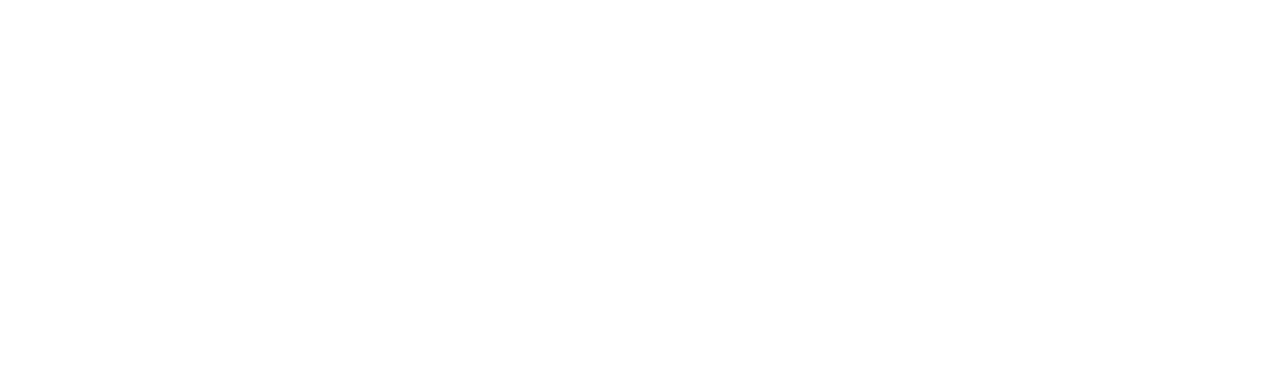
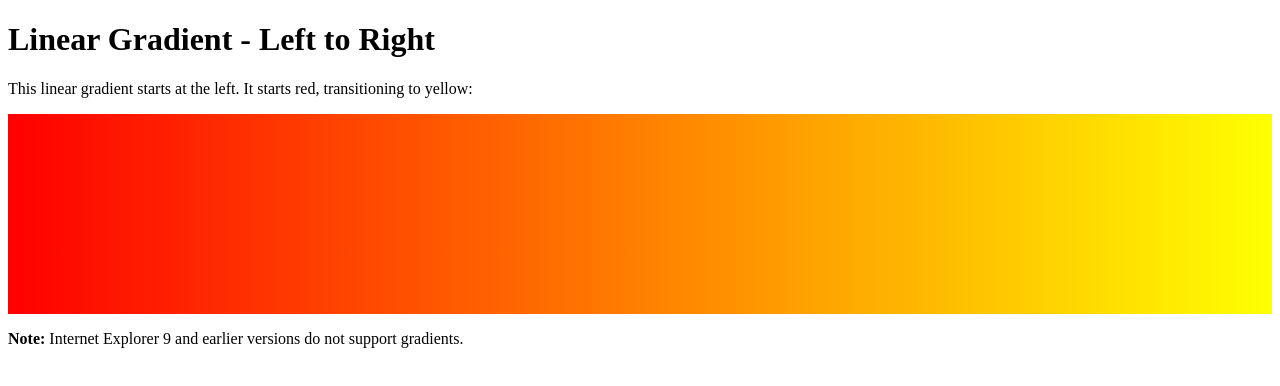
Before and after one commit to Martyb13/Martyb13.github.io, a plain HTML site: page index.html in a window 1280 px wide. Drawn offline with Linux system fonts and the light colour scheme.

Commit message:
Update index.html

```diff
--- a/index.html
+++ b/index.html
@@ -1,11 +1,22 @@
 <!DOCTYPE html>
- <html>
-      <head>
-            <title> Pagina web <\title>
-      <\head>
-      <body style="background: linear-gradient(to left, white, cyan);">
-       <div align="center">
-         <h1>Tutorial Unity</h1>
-       </div>
-      <\body>
- </html>
+<html>
+<head>
+<style>
+#grad1 {
+  height: 200px;
+  background-color: red; /* For browsers that do not support gradients */
+  background-image: linear-gradient(to right, red , yellow); /* Standard syntax (must be last) */
+}
+</style>
+</head>
+<body>
+
+<h1>Linear Gradient - Left to Right</h1>
+<p>This linear gradient starts at the left. It starts red, transitioning to yellow:</p>
+
+<div id="grad1"></div>
+
+<p><strong>Note:</strong> Internet Explorer 9 and earlier versions do not support gradients.</p>
+
+</body>
+</html>
```
